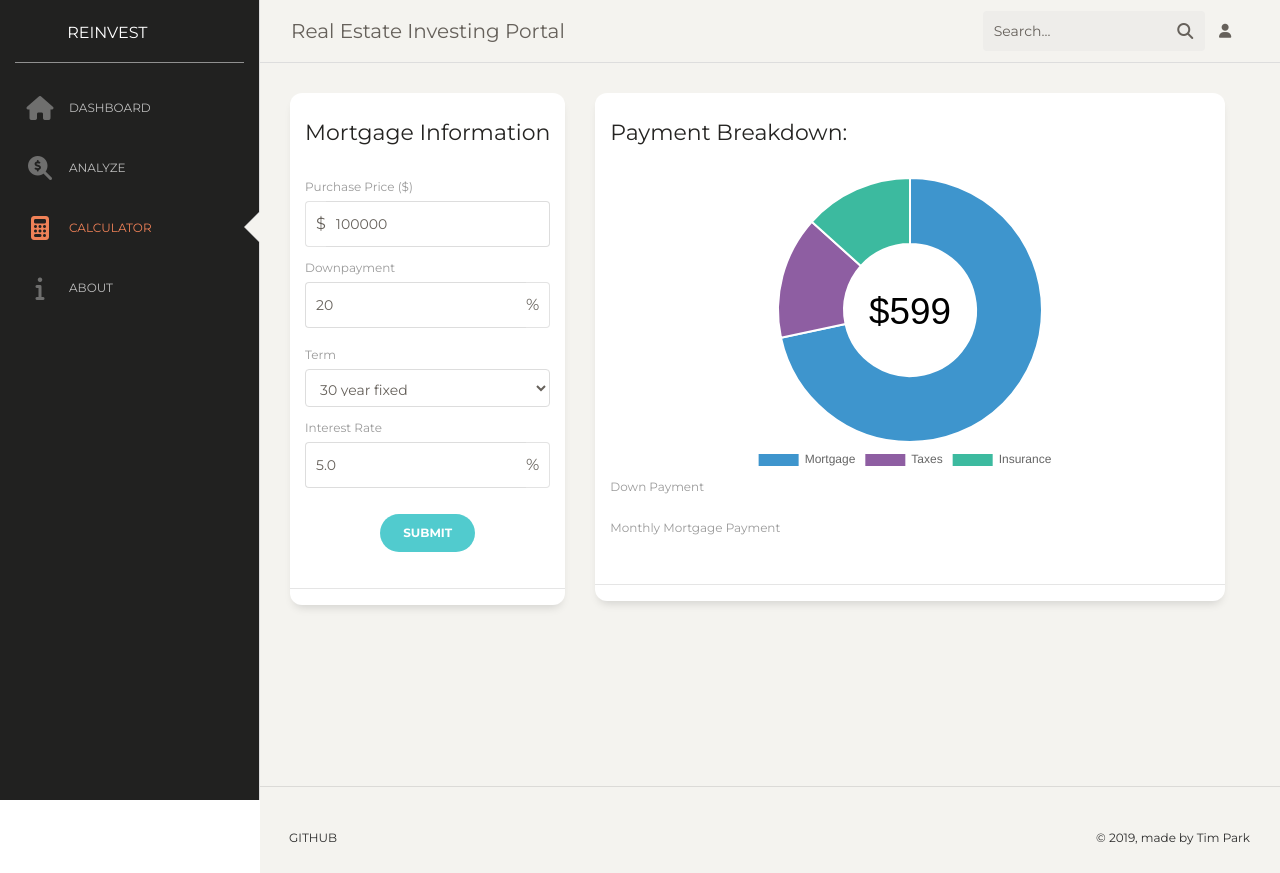
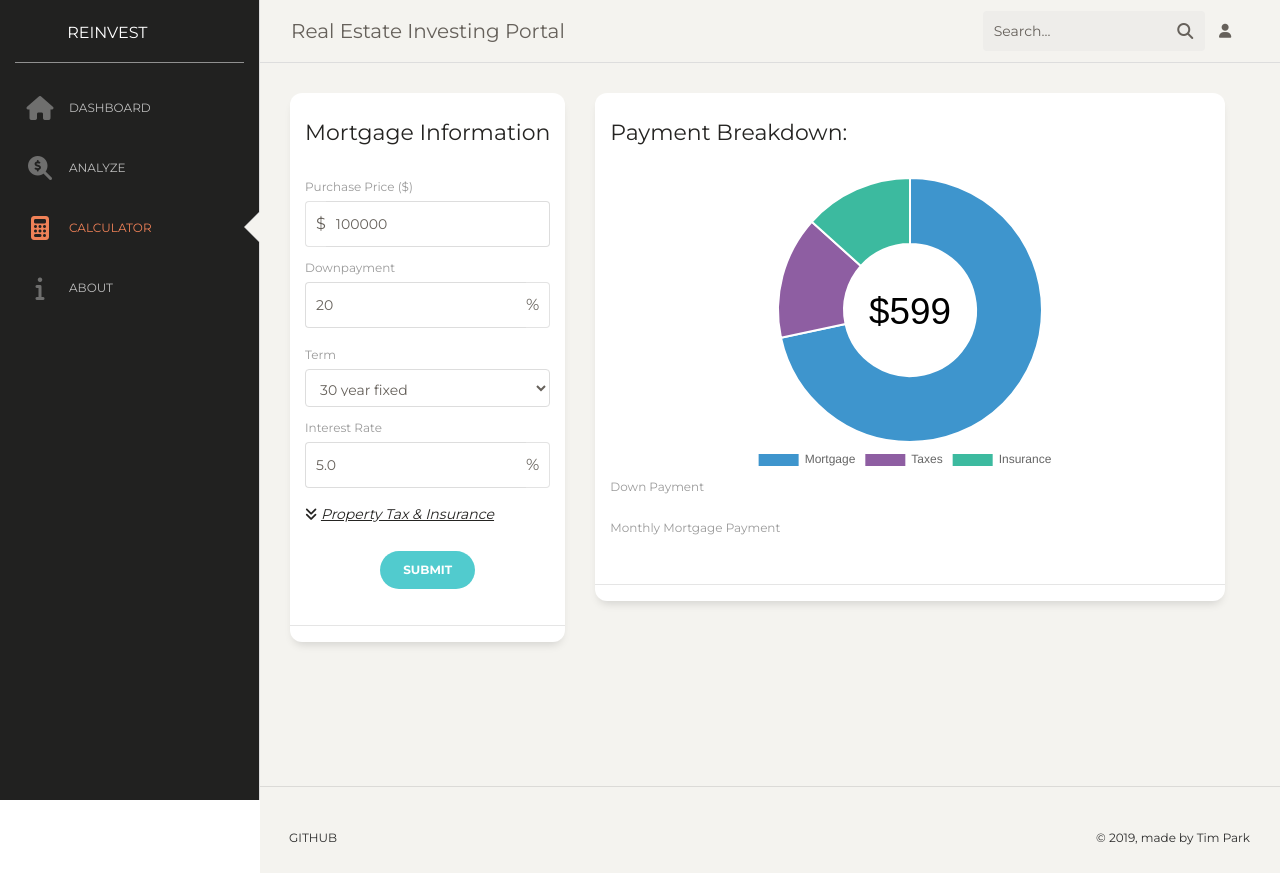
Before and after one commit to timpark0807/reinvestify, a Python web app: template realtoranalysis/templates/interactive_calculator.html in a window 1280 px wide. Run offline with Jinja, Linux system fonts and the light colour scheme; the template is opened without the code that fills it, so the values that code supplies are empty; some libraries are stand-ins or nearby versions.

Commit message:
adding tax and insurance to calculator

```diff
--- a/realtoranalysis/static/js/calculator.js
+++ b/realtoranalysis/static/js/calculator.js
@@ -8,7 +8,9 @@ $(document).ready(function() {
                 price : $('#price_id').val(),
                 down_payment : $('#down_payment_id').val(),
                 term : $('#term_id').val(),
-                interest_rate : $('#interest_rate_id').val()
+                interest_rate : $('#interest_rate_id').val(),
+                property_tax : $('#property_tax_id').val(),
+                insurance : $('#insurance_id').val()
             },
             type : 'POST',
             url : '/process'
--- a/realtoranalysis/static/js/script1.js
+++ b/realtoranalysis/static/js/script1.js
@@ -1,4 +1,5 @@
 $(document).ready(function(){
+
 
 // This loads a doughnut chart when you open the page
          chartx = new Chart(document.getElementById("bar-chart"), {
@@ -51,12 +52,15 @@ $(document).ready(function(){
 
     $('form').on('submit', function(event) {
 
+
         $.ajax({
             data : {
                 price : $('#price_id').val(),
                 down_payment : $('#down_payment_id').val(),
                 term : $('#term_id').val(),
-                interest_rate : $('#interest_rate_id').val()
+                interest_rate : $('#interest_rate_id').val(),
+                property_tax : $('#property_tax_id').val(),
+                insurance : $('#insurance_id').val()
             },
             type : 'POST',
             url : '/process'
@@ -103,8 +107,10 @@ $(document).ready(function(){
                     textX = Math.round((width - ctx.measureText(text).width) / 2),
                     textY = (height / 2)-12;
 
+
                 ctx.fillText(text, textX, textY);
                 ctx.save();
+
               }
 
             })
--- a/realtoranalysis/templates/interactive_calculator.html
+++ b/realtoranalysis/templates/interactive_calculator.html
@@ -97,11 +97,56 @@
                             </div>
                         </div>
 
-                        <div class="row">
+
+
+           <!--Begin drop down property tax and insurance-->
+              <p data-toggle="collapse" data-target="#collapseExample" aria-expanded="false" aria-controls="collapseExample">
+                 <i class="fas fa-angle-double-down"></i>
+                 <u><i>  Property Tax & Insurance</i> </u>
+              </p>
+
+            <div class="collapse" id="collapseExample">
+
+                       <div class="row">
+                            <div class="col-md-12">
+
+                            <label>Property Tax</label>
+                              <div class="input-group">
+                                <div class="input-group-prepend">
+
+                                  <span class="input-group-text">$</span>
+                                </div>
+                                <input type="text" class="form-control" id="property_tax_id" name="property_tax" value="90" aria-describedby="inputGroupPrepend" >
+                              </div>
+
+                            </div>
+                        </div>
+
+                       <div class="row">
+                            <div class="col-md-12">
+
+                            <label>Insurance</label>
+                              <div class="input-group">
+                                <div class="input-group-prepend">
+
+                                  <span class="input-group-text">$</span>
+                                </div>
+                                <input type="text" class="form-control" id="insurance_id" name="input_insurance" value="80" aria-describedby="inputGroupPrepend" >
+                              </div>
+
+                            </div>
+                       </div>
+
+            </div>
+
+           <!--End drop down property tax and insurance-->
+         <div class="row">
                             <div class="update ml-auto mr-auto">
                                 <button type="submit" class="btn btn-primary btn-round">Submit</button>
                             </div>
                         </div>
+
+
 
                     </form>
                     </div>
@@ -126,14 +171,14 @@
                     </div>
 
                     <div class="card-body ">
+
                         <canvas id="bar-chart" ></canvas>
 
+                        <label>Down Payment</label>
+                        <p id="down_payment_output"></p>
 
-                    <label>Down Payment</label>
-                    <p id="down_payment_output"></p>
-
-                    <label>Monthly Mortgage Payment</label>
-                    <p id="mortgage_payment_output"></p>
+                        <label>Monthly Mortgage Payment</label>
+                        <p id="mortgage_payment_output"></p>
 
                     </div>
                     <hr/>
```
Also changed, not shown: realtoranalysis/routes.py (+18 -10 lines).
